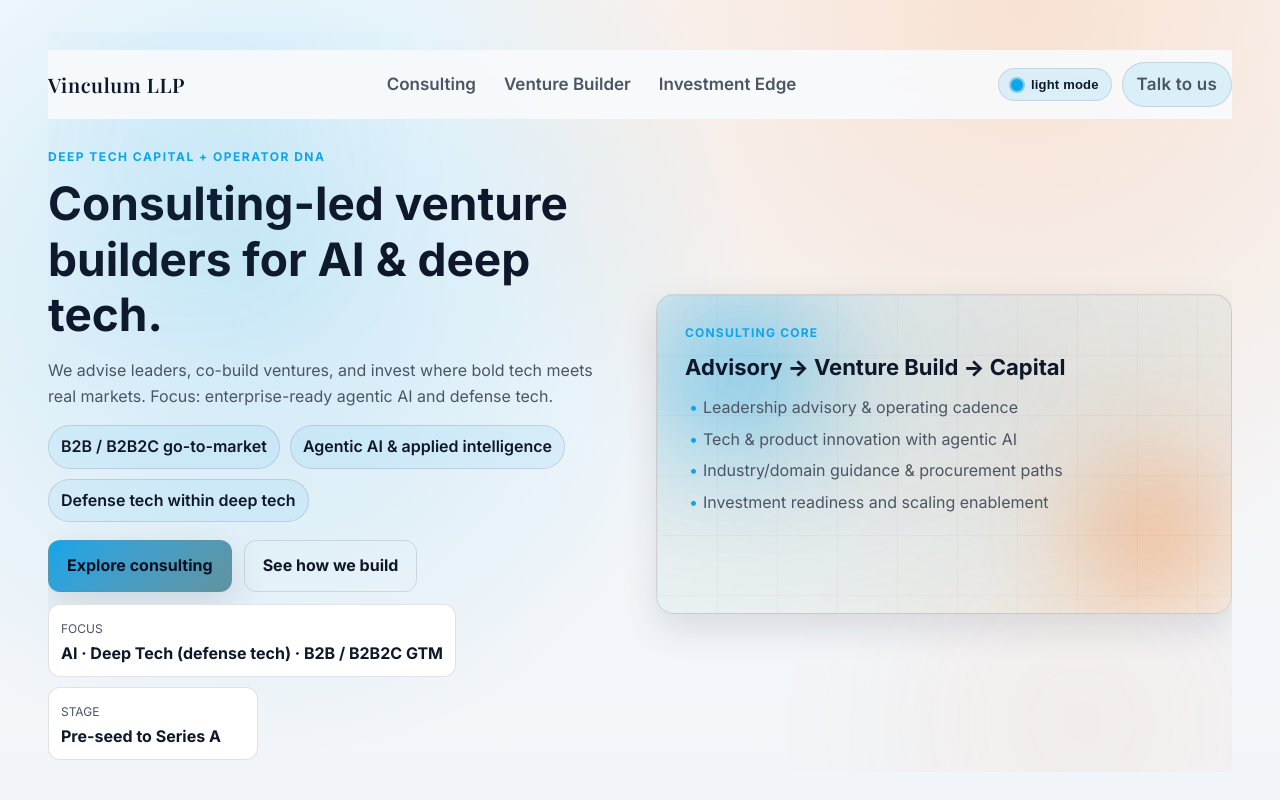
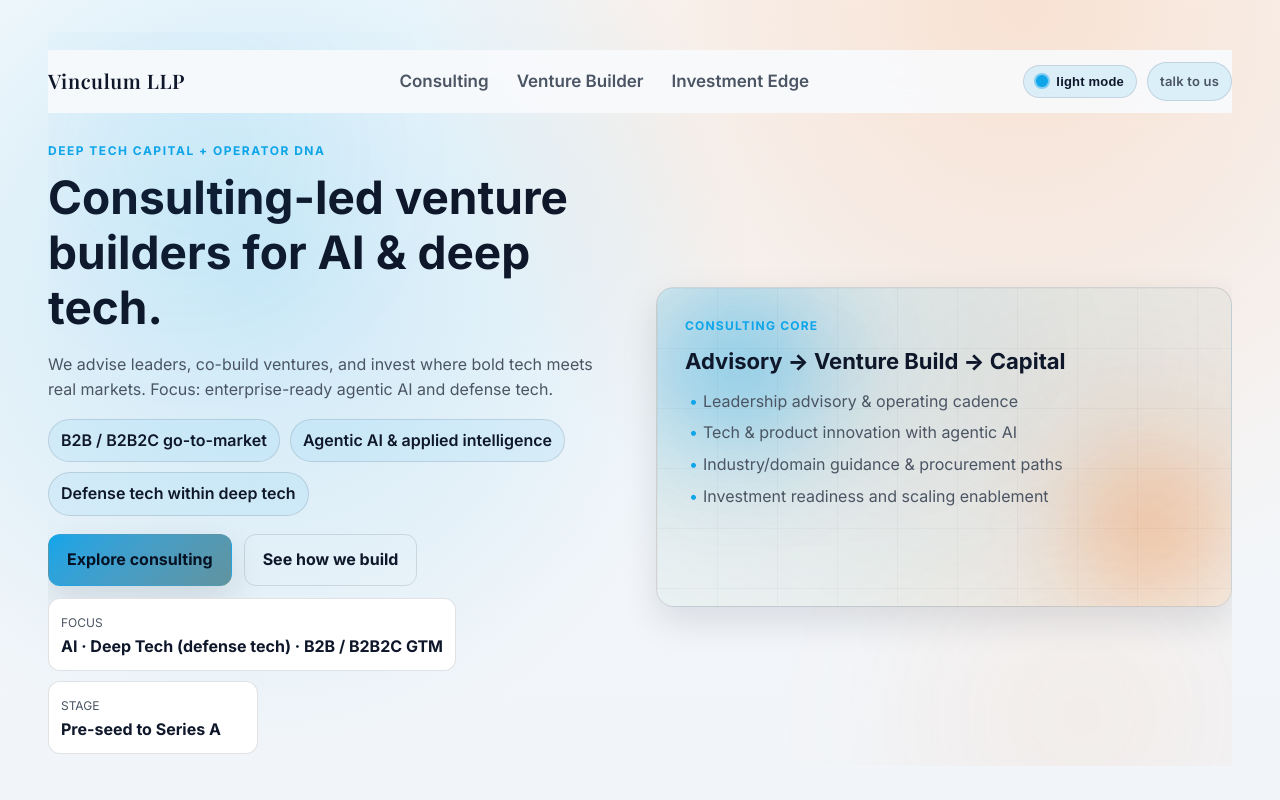
Before and after one commit to satheeshAnanth/VinculumWebsite, a website: page index.html in a window 1280 px wide. Shown: the top 800 px of the page. Drawn offline with nearby package versions, Linux system fonts and the light colour scheme.

Commit message:
Update nav CTA to mailto

```diff
--- a/index.html
+++ b/index.html
@@ -24,7 +24,7 @@
             <span class="toggle-dot"></span>
             <span class="toggle-label">Light mode</span>
           </button>
-          <a class="pill" href="mailto:satheesh@vinculumllp.com">Talk to us</a>
+          <a class="theme-toggle" href="mailto:satheesh@vinculumllp.com"><span class="toggle-label">talk to us</span></a>
         </div>
       </nav>
       <div class="hero-grid">
@@ -73,6 +73,8 @@
         </div>
       </div>
     </header>
+
+
 
     <main>
       <section id="consulting" class="section">
```
